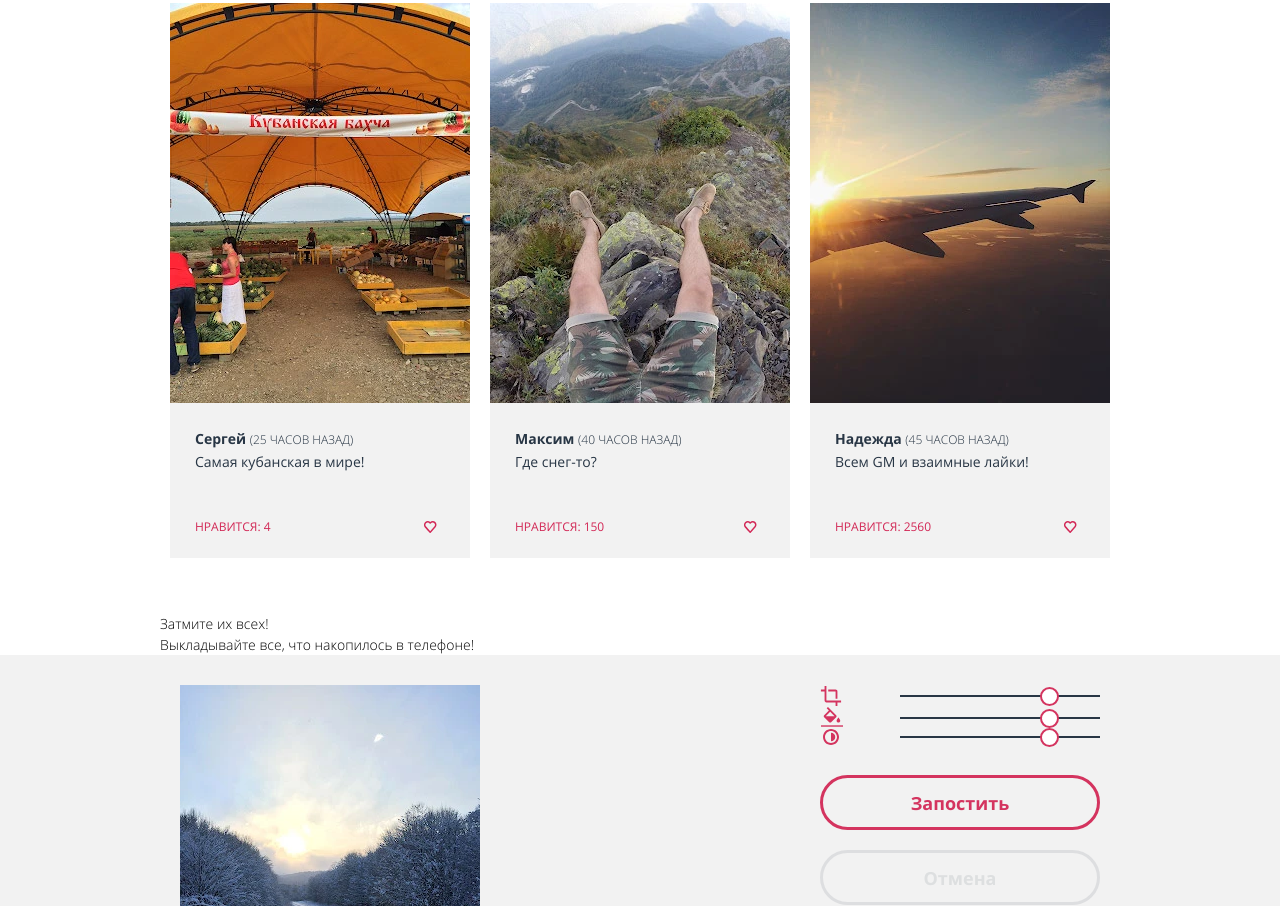
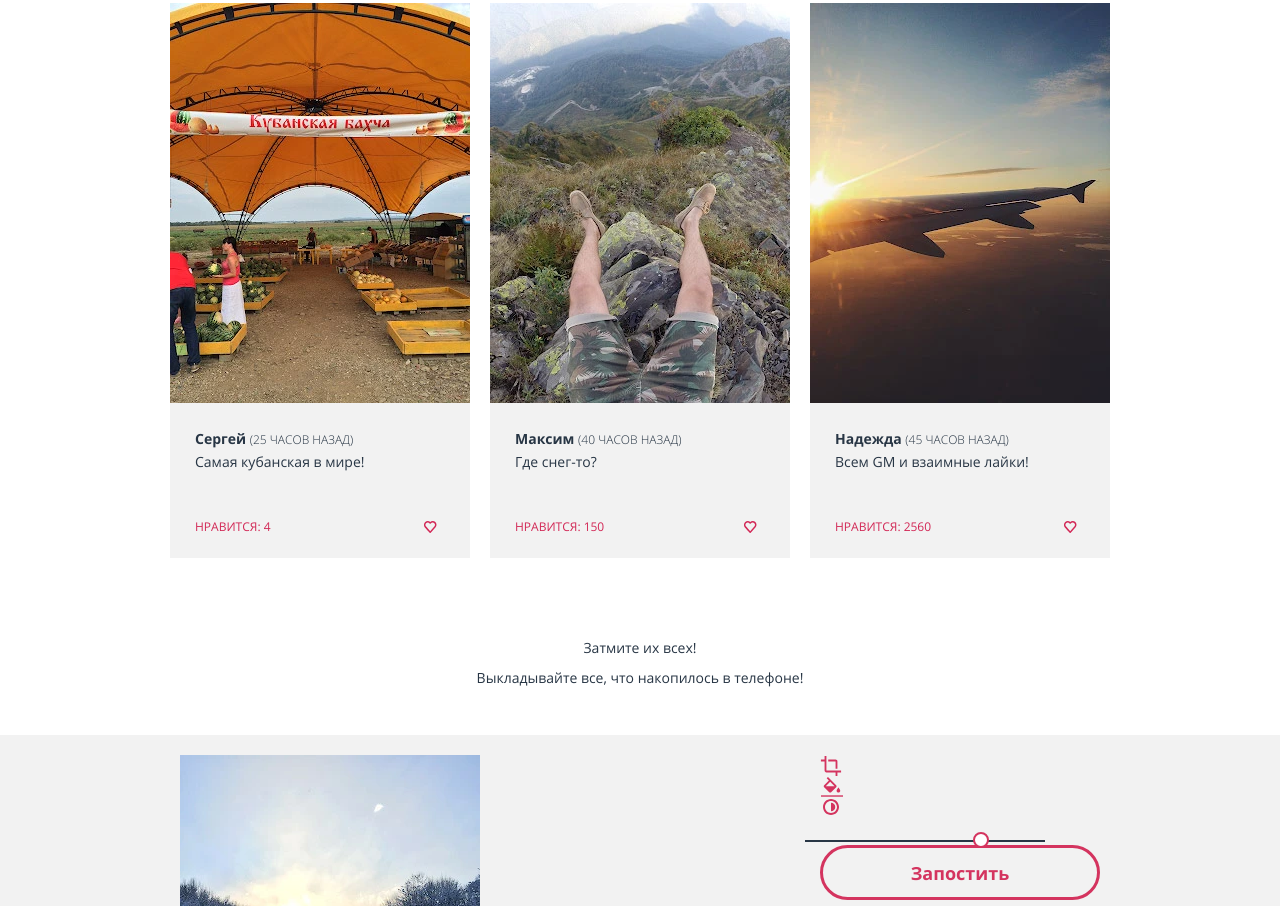
Before and after one commit to CatKuzma/985489-pink-17, a website: page source/photo.html in a window 1280 px wide. Shown: the part 1894-2800 px from the top of the page. Drawn offline with nearby package versions, Linux system fonts and the light colour scheme; files that its build step writes are made by us from their sources.

Commit message:
Пиксельпёрфект mobile photo.html

```diff
--- a/source/photo.html
+++ b/source/photo.html
@@ -360,7 +360,9 @@
                     <path
                       d="M34,30h4V14c0-2.21-1.79-4-4-4H18v4h16V30z M14,34V2h-4v8H2v4h8v20c0,2.21,1.79,4,4,4h20v8h4v-8h8v-4H14z"/>
 </svg>
-                  <div class="setting-scales__crop"></div>
+                  <div class="setting-level level-crop">
+                    <div class="setting-level__pin pin-crop--position"></div>
+                  </div>
                 </li>
                 <li class="icons-list__item setting__fill">
                   <input type="radio" class="visually-hidden" name="setting" id="setting-fill" value="fill">
@@ -370,7 +372,9 @@
                       d="M33.12,17.88L15.24,0l-2.83,2.83l4.76,4.76L6.88,17.88c-1.17,1.17-1.17,3.07,0,4.24l11,11C18.46,33.71,19.23,34,20,34 s1.54-0.29,2.12-0.88l11-11C34.29,20.95,34.29,19.05,33.12,17.88z M10.41,20L20,10.42L29.59,20H10.41z M38,23c0,0-4,4.33-4,7 c0,2.21,1.79,4,4,4s4-1.79,4-4C42,27.33,38,23,38,23z"/>
                     <rect y="40" width="48" height="3"/>
 </svg>
-                  <div class="setting-scales__fill"></div>
+                  <div class="setting-level level-fill">
+                    <div class="setting-level__pin pin-fill--position"></div>
+                  </div>
                 </li>
                 <li class="icons-list__item setting__contrast">
                   <input type="radio" class="visually-hidden" name="setting" id="setting-contast" value="contast">
@@ -379,7 +383,9 @@
         d="M-19.462-3.96c6.595,0,11.96,5.365,11.96,11.96s-5.365,11.96-11.96,11.96S-31.422,14.595-31.422,8 S-26.057-3.96-19.462-3.96 M-19.462-7.96c-8.814,0-15.96,7.145-15.96,15.96c0,8.813,7.146,15.96,15.96,15.96S-3.502,16.813-3.502,8 C-3.502-0.815-10.648-7.96-19.462-7.96L-19.462-7.96z"/>
                     <path d="M-19.462,16.331c4.706,0,8.52-3.813,8.52-8.52c0-4.705-3.813-8.519-8.52-8.519"/>
 </svg>
-                  <div class="setting-scales__contrast"></div>
+                  <div class="setting-level level-contrast">
+                    <div class="setting-level__pin pin-contrast--position"></div>
+                  </div>
                 </li>
               </ul>
             </fieldset>
--- a/source/sass/footer.scss
+++ b/source/sass/footer.scss
@@ -1,6 +1,6 @@
 
 .footer {
-  padding-top: 55px;
+  padding-top: 40px;
   padding-left: 70px;
   padding-right: 70px;
   text-align: center;
--- a/source/sass/form-page-form.scss
+++ b/source/sass/form-page-form.scss
@@ -1,6 +1,7 @@
 .form {
   margin: 0 auto;
   padding-top: 45px;
+  padding-bottom: 15px;
 }
 
 .form__title {
@@ -197,7 +198,6 @@
     width: $desktop-width;
     padding-left: 10px;
     padding-right: 10px;
-    background-color: yellow;
   }
 
   .form__title {
--- a/source/sass/photo-download.scss
+++ b/source/sass/photo-download.scss
@@ -6,13 +6,19 @@
 .download-photo__header {
   margin: 0;
   padding: 0;
+  padding-top: 20px;
+  padding-bottom: 42px;
   font-size: 14px;
+  font-weight: 400;
+  line-height: 2.14;
+  text-align: center;
+  color: $font-color-darkgrey;
 }
 
 .form-wrapper {
   width: 100%;
-  padding-top: 30px;
-  padding-bottom: 30px;
+  padding-top: 20px;
+  padding-bottom: 45px;
   background-color: $bg-color-lightgrey;
   box-sizing: border-box;
 }
@@ -34,7 +40,7 @@
 .img-upload__form-file {
   width: 280px;
   height: 374px;
-  margin-bottom: 30px;
+  margin-bottom: 40px;
 }
 
 .img-upload__form-settings {
@@ -44,36 +50,39 @@
 }
 
 .form-settings {
+  width: 200px;
+  margin-left: 35px;
   align-items: center;
+  margin-bottom: 75px;
 }
 
-.form-settings .setting__crop {
+.setting__crop {
   position: relative;
 }
 
-.setting-scales__crop {
+.level-crop {
+  position: absolute;
+  top: 85px;
+  left: -15px;
   width: 240px;
   height: 2px;
-  position: absolute;
   background-color: $font-color-darkgrey;
 }
 
-.setting-scales__crop::before,
-.setting-scales__fill::before,
-.setting-scales__contrast::before {
+.setting-level__pin {
   position: absolute;
   content: "";
   top: -8px;
   left: 70%;
-  width: 15px;
-  height: 15px;
+  width: 12px;
+  height: 12px;
   border: 2px solid $bg-color-red;
   border-radius: 50%;
   background-color: $color-white;
 }
 
-.setting-scales__fill,
-.setting-scales__contrast {
+.level-fill,
+.level-contrast {
   display: none;
 }
 
@@ -113,7 +122,7 @@
 .post-btn {
   color: $bg-color-red;
   border: solid 3px $bg-color-red;
-  margin-bottom: 20px;
+  margin-bottom: 10px;
 }
 
 .cancel-btn {
```
